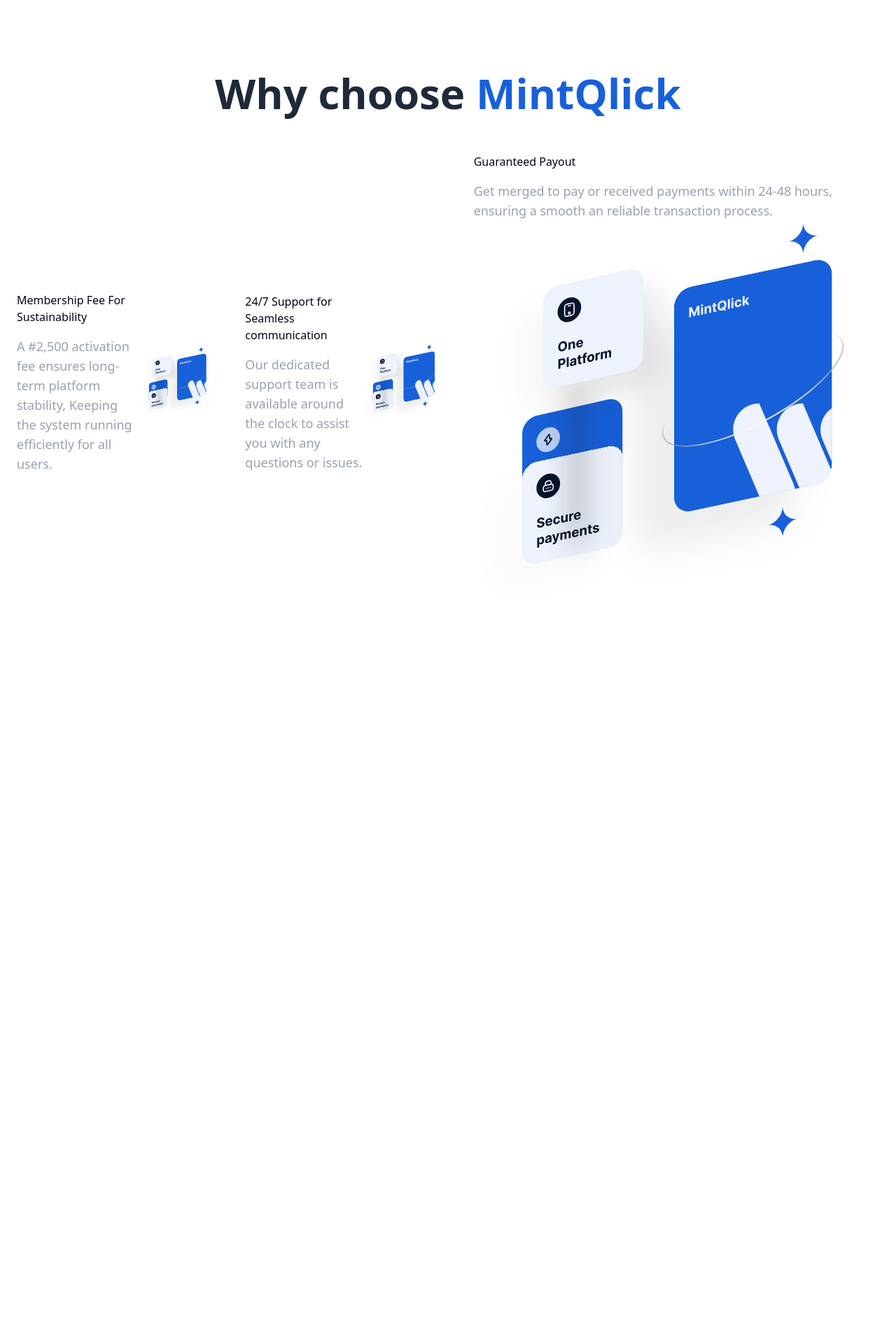
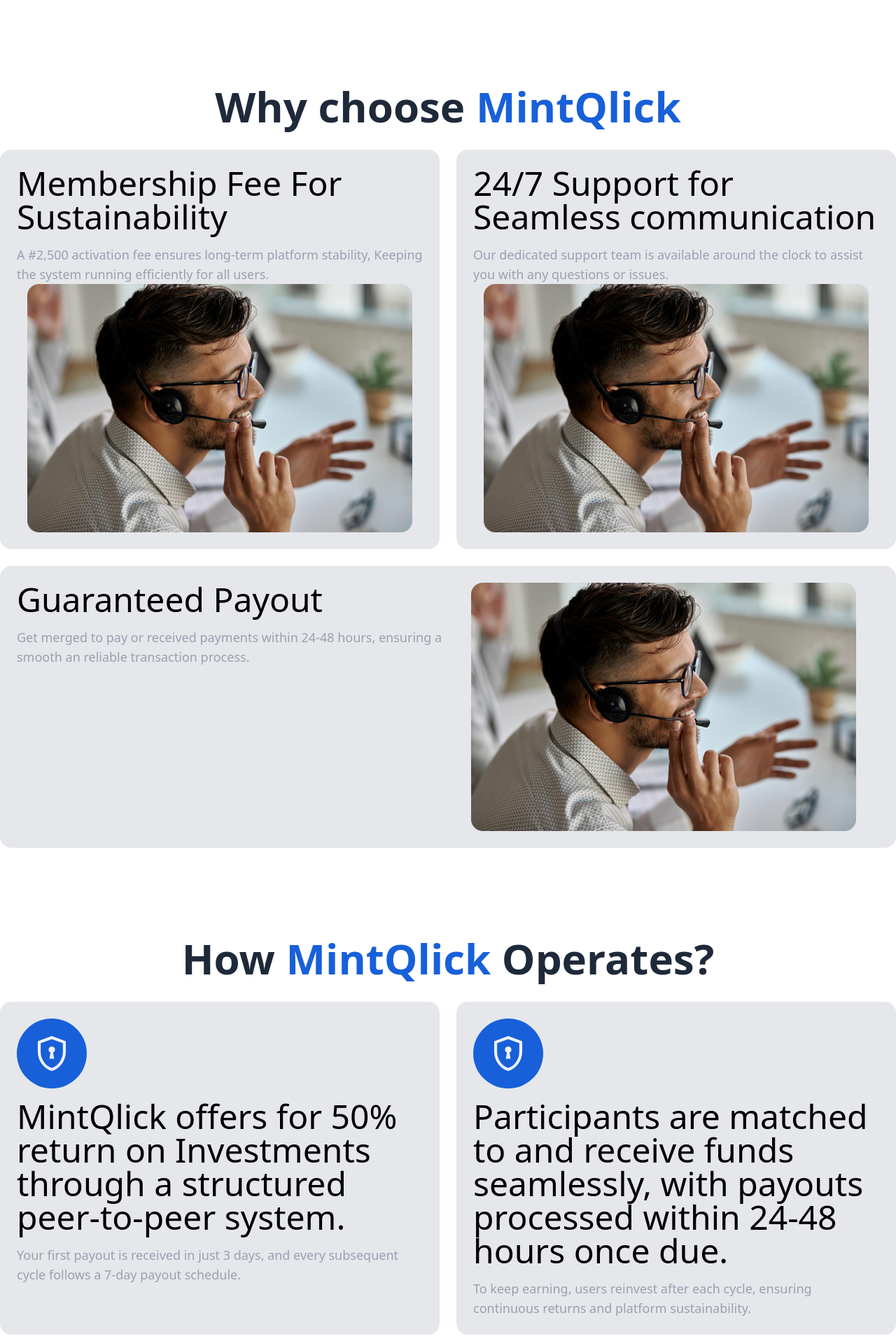
Before and after one commit to mintqlick/web-app, a Next.js app: page / in a window 1280 px wide. Shown: the part 880-2797 px from the top of the page at 70% size. Before the commit the page ends 1779 px from the top, so only its background shows below. Built offline with nearby package versions, Linux system fonts and the light colour scheme.

Commit message:
add whyChooseUs

```diff
--- a/src/app/(app)/page.js
+++ b/src/app/(app)/page.js
@@ -1,5 +1,8 @@
+import FrequentlyAsk from '@/components/FrequentlyAsk'
 import Header from '@/components/Header'
 import HeroSection from '@/components/HeroSection'
+import HowItWork from '@/components/HowItWork'
+import Testimonials from '@/components/Testimonials'
 import WhyChooseUs from '@/components/WhyChooseUs'
 import React from 'react'
 
@@ -9,6 +12,9 @@
       <Header />
       <HeroSection />
       <WhyChooseUs />
+      <HowItWork />
+      <Testimonials />
+      <FrequentlyAsk />
     </div>
   )
 }
--- /dev/null
+++ b/src/components/FrequentlyAsk.jsx
@@ -0,0 +1,110 @@
+"use client"
+
+import React, { useState } from "react"
+import {
+  Accordion,
+  AccordionContent,
+  AccordionItem,
+  AccordionTrigger,
+} from "@/components/ui/accordion"
+import { Plus, Minus } from "lucide-react"
+
+const FrequentlyAsk = () => {
+  const [openItem, setOpenItem] = useState(null)
+
+  const handleToggle = (item) => {
+    setOpenItem((prev) => (prev === item ? null : item))
+  }
+
+  const faqs = [
+    {
+      value: "item-1",
+      question: "How does MintQlick work?",
+      answer:
+        "MintQlick operates as a structured peer-to-peer community, where members contribute directly to each other. You participate in cycles and receive structured support in return.",
+    },
+    {
+      value: "item-2",
+      question: "How soon do I receive my first support payout?",
+      answer:
+        "Your first payout is processed within 3 days. All subsequent payouts follow a 7-day cycle after recommitment.",
+    },
+    {
+      value: "item-3",
+      question: "Is my participation guaranteed?",
+      answer:
+        "Every user is matched based on availability. While the platform is structured for fairness, participation outcomes depend on active engagement by all members.",
+    },
+    {
+      value: "item-4",
+      question: "How are payouts processed?",
+      answer:
+        "Once your cycle matures, a new participant is merged to send your support within 24–48 hours.",
+    },
+    {
+      value: "item-5",
+      question: "Can I contribute more than once?",
+      answer:
+        "Only one active cycle per account is allowed. To run multiple cycles, you’ll need to register separate accounts and activate each with ₦2,500.",
+    },
+    {
+      value: "item-6",
+      question: "Why is there a membership fee?",
+      answer:
+        "The ₦2,500 activation fee supports system maintenance and keeps the platform focused on serious, intentional participants.",
+    },
+    {
+      value: "item-7",
+      question: "What if someone doesn’t fulfill their payment?",
+      answer:
+        "The system enforces strict compliance. Non-paying users are removed to preserve trust and cycle flow.",
+    },
+    {
+      value: "item-8",
+      question: "How does MintQlick stay stable over time?",
+      answer:
+        "MintQlick is built on structure with timed cycles, recommitment requirements, and paced onboarding helping maintain long-term sustainability.",
+    },
+  ]
+
+  return (
+    <div className="w-full h-auto max-w-7xl bg-white overflow-hidden mt-[128px] mx-auto px-4">
+      <h2 className="text-3xl lg:text-6xl font-bold text-gray-800 text-center mb-8">
+        Frequently Asked Questions
+      </h2>
+
+      <Accordion
+        type="single"
+        collapsible
+        className="w-full bg-gray-100 rounded-2xl px-6 py-4 space-y-4"
+      >
+        {faqs.map((faq) => (
+          <AccordionItem
+            key={faq.value}
+            value={faq.value}
+            className="border-b border-gray-300 pb-4"
+          >
+            <AccordionTrigger
+              onClick={() => handleToggle(faq.value)}
+              className="flex justify-between items-center text-left w-full font-semibold text-[22px] text-gray-800 py-4 hover:no-underline transition-all [&>svg]:hidden"
+            >
+              <span className="flex-1 text-left" style={{textDecoration: "none"}}>{faq.question}</span>
+              <span className="ml-4">
+                {openItem === faq.value ? (
+                  <Minus className="w-5 h-5 text-gray-700" />
+                ) : (
+                  <Plus className="w-5 h-5 text-gray-700" />
+                )}
+              </span>
+            </AccordionTrigger>
+            <AccordionContent className="text-gray-600 mt-2 leading-relaxed text-[16px]">
+              {faq.answer}
+            </AccordionContent>
+          </AccordionItem>
+        ))}
+      </Accordion>
+    </div>
+  )
+}
+
+export default FrequentlyAsk
--- /dev/null
+++ b/src/components/HowItWork.jsx
@@ -0,0 +1,40 @@
+import React from 'react'
+import Image from 'next/image'
+
+const HowItWork = () => {
+  return (
+<div className="w-full h-auto max-w-7xl bg-white overflow-hidden mt-[128px] mx-auto">
+  <h2 className="text-3xl lg:text-6xl font-bold text-gray-800 text-center mb-8">
+    How <span className="text-[#1860d9]">MintQlick</span> Operates?
+  </h2>
+  <div className="flex flex-col lg:flex-row w-full h-full gap-6">
+    {/* Left - Image Section */}
+    <div className="w-full lg:w-1/2 flex items-start bg-gray-200 rounded-2xl p-6 flex-col">
+      <div className="mb-4">
+        <div className="bg-[#1860d9] h-[100px] w-[100px] rounded-full flex justify-center items-center mx-auto lg:mx-0">
+          <Image src="/images/encrypted.svg" alt="encrypted" width={60} height={60} className="object-contain max-w-full" />
+        </div>
+      </div>
+      <h3 className="text-5xl text-black flex items-center">MintQlick offers for 50% return on Investments through a structured peer-to-peer system.</h3>
+      <p className="mt-4 text-lg text-gray-400"> Your first payout is received in just 3 days, and every subsequent cycle follows a 7-day payout schedule. </p>
+    </div>
+    {/* Right - Text Section */}
+    <div className="w-full lg:w-1/2 flex items-start bg-gray-200 rounded-2xl p-6 flex-col">
+      <div className="mb-4">
+        <div className="bg-[#1860d9] h-[100px] w-[100px] rounded-full flex justify-center items-center mx-auto lg:mx-0">
+          <Image src="/images/encrypted.svg" alt="encrypted" width={60} height={60} className="object-contain max-w-full" />
+        </div>
+      </div>
+      <div className="justify-start">
+        <h3 className="text-5xl text-black flex gap-1 items-center">Participants are matched to and receive funds seamlessly, with payouts processed within 24-48 hours once due. </h3>
+        <p className="mt-4 text-lg text-gray-400"> To keep earning, users reinvest after each cycle, ensuring continuous returns and platform sustainability. </p>
+      </div>
+    </div>
+  </div>
+</div>
+
+
+  )
+}
+
+export default HowItWork
--- /dev/null
+++ b/src/components/Testimonials.jsx
@@ -0,0 +1,39 @@
+import React from 'react'
+import Image from 'next/image'
+
+const Testimonials = () => {
+  return (
+    <div className="w-full h-auto max-w-7xl bg-white overflow-hidden mt-[128px] mx-auto">
+  <h2 className="text-3xl lg:text-6xl font-bold text-gray-800 text-center mb-8">
+           Testimonials
+  </h2>
+   <div className="w-full flex items-center justify-center bg-gray-200 rounded-2xl p-6 mt-6">
+          <div className="flex flex-col lg:flex-row w-full">
+          <div className="w-full lg:w-1/2 flex justify-center">
+              <Image
+                src="/images/Testimonial.png"
+                alt="Hero"
+                width={500}
+                height={200}
+                className="rounded-lg object-contain max-w-full h-auto"
+              />
+            </div>
+            <div className="w-full lg:w-1/2 justify-center items-center">
+              <h3  className="text-3xl  text-black flex items-center">Received my first payment in 7 days</h3>
+              <p className="mt-4 text-lg text-gray-400">
+                Get merged to pay or received payments within 24-48 hours,
+                ensuring a smooth an reliable transaction process.
+                Get merged to pay or received payments within 24-48 hours,
+                ensuring a smooth an reliable transaction process.
+              </p>
+            </div>
+
+          </div>
+        </div>
+</div>
+
+
+  )
+}
+
+export default Testimonials
--- a/src/components/WhyChooseUs.jsx
+++ b/src/components/WhyChooseUs.jsx
@@ -7,11 +7,11 @@
       <h2 className="text-3xl lg:text-6xl font-bold text-gray-800 text-center mb-8">
         Why choose <span className="text-[#1860d9]">MintQlick</span>
       </h2>
-      <div className="flex flex-col lg:flex-row w-full h-full">
+      <div className="flex flex-col lg:flex-row w-full h-full gap-6">
         {/* Left - Image Section */}
-        <div className="w-full lg:w-1/2 flex items-center justify-center bg-white p-6">
+        <div className="w-full lg:w-1/2 flex items-center justify-center bg-gray-200 rounded-2xl p-6 flex-col">
           <div>
-            <h3>Membership Fee For Sustainability</h3>
+            <h3 className="text-5xl text-black flex items-center">Membership Fee For Sustainability</h3>
             <p className="mt-4 text-lg text-gray-400">
               A #2,500 activation fee ensures long-term platform stability,
               Keeping the system running efficiently for all users.
@@ -19,7 +19,7 @@
           </div>
           <div>
             <Image
-              src="/images/heroImage.svg"
+              src="/images/image2.png"
               alt="Hero"
               width={550}
               height={500}
@@ -28,16 +28,17 @@
           </div>
         </div>
         {/* Right - Text Section */}
-        <div className="w-full lg:w-1/2 flex items-center justify-center bg-white p-6">
-          <div>
-            <h3>24/7 Support for Seamless communication</h3>
+        <div className="w-full lg:w-1/2 flex items-center justify-center bg-gray-200 rounded-2xl p-6 flex-col">
+          <div className="justify-center">
+            <h3  className="text-5xl text-black flex gap-1 items-center">24/7 Support for Seamless communication</h3>
             <p className="mt-4 text-lg text-gray-400">
-            Our dedicated support team is available around the clock to assist you with any questions or issues.
+              Our dedicated support team is available around the clock to assist
+              you with any questions or issues.
             </p>
           </div>
           <div>
             <Image
-              src="/images/heroImage.svg"
+              src="/images/image2.png"
               alt="Hero"
               width={550}
               height={500}
@@ -45,16 +46,19 @@
             />
           </div>
         </div>
-        <div className="w-full flex-row items-center justify-center bg-white p-6">
-          <div>
-            <h3>Guaranteed Payout</h3>
+      </div>
+      <div className="w-full flex items-center justify-center bg-gray-200 rounded-2xl p-6 mt-6">
+        <div className="flex flex-col lg:flex-row w-full">
+          <div className="w-full lg:w-1/2">
+            <h3  className="text-5xl  text-black flex items-center">Guaranteed Payout</h3>
             <p className="mt-4 text-lg text-gray-400">
-           Get merged to pay or received payments within 24-48 hours, ensuring a smooth an reliable transaction process.
+              Get merged to pay or received payments within 24-48 hours,
+              ensuring a smooth an reliable transaction process.
             </p>
           </div>
-          <div>
+          <div className="w-full lg:w-1/2 flex justify-center">
             <Image
-              src="/images/heroImage.svg"
+              src="/images/image2.png"
               alt="Hero"
               width={550}
               height={400}
```
Also changed, not shown: src/components/HeroSection.jsx (+6 -7 lines), public/images/Testimonial.png (renamed from public/images/Testimonial card.png), public/images/image2.png (renamed from public/images/image 2.png), src/components/Footer.jsx (added).
